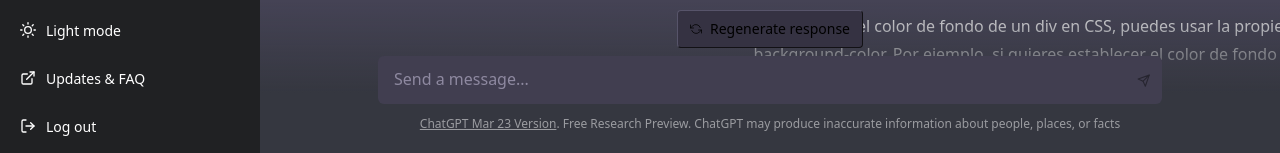
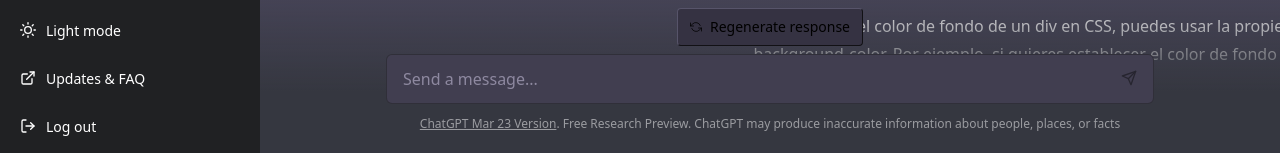
Before and after one commit to angelcast2002/proyecto1_tecweb, a React (Vite) app: page / in a window 1280 px wide. Shown: the part 644-797 px from the top of the page. Built offline with nearby package versions, Linux system fonts and the light colour scheme.

Commit message:
casi-final

```diff
--- a/package.json
+++ b/package.json
@@ -13,7 +13,8 @@
     "eslint": "^7.32.0 || ^8.2.0",
     "prop-types": "^15.8.1",
     "react": "^18.2.0",
-    "react-dom": "^18.2.0"
+    "react-dom": "^18.2.0",
+    "react-textarea-autosize": "^8.4.1"
   },
   "devDependencies": {
     "@types/react": "^18.0.27",
--- /dev/null
+++ b/src/components/Main/ButtonScroll/ButtonScroll.jsx
@@ -0,0 +1,47 @@
+import React, { useState, useEffect } from "react"
+import { BotonScroll } from "./ButtonScroll.module.css"
+
+const ButtonScroll = () => {
+  const [showTopBtn, setShowTopBtn] = useState(false)
+
+  useEffect(() => {
+    window.addEventListener("scroll", () => {
+      if (window.scrollY > 100) {
+        setShowTopBtn(true)
+      } else {
+        setShowTopBtn(false)
+      }
+    })
+  }, [])
+  const scrollToBottom = () => {
+    window.scrollTo({
+      top: document.documentElement.scrollHeight,
+      behavior: "smooth",
+    })
+  }
+  return (
+    <div>
+      {" "}
+      {showTopBtn && (
+        <button className={BotonScroll} type="button" onClick={scrollToBottom}>
+          <svg
+            stroke="currentColor"
+            fill="none"
+            strokeWidth="2"
+            viewBox="0 0 24 24"
+            strokeLinecap="round"
+            strokeLinejoin="round"
+            height="1em"
+            width="1em"
+            xmlns="http://www.w3.org/2000/svg"
+          >
+            <line x1="12" y1="5" x2="12" y2="19" />
+            <polyline points="19 12 12 19 5 12" />
+          </svg>
+        </button>
+      )}{" "}
+    </div>
+  )
+}
+
+export default ButtonScroll
--- /dev/null
+++ b/src/components/Main/ButtonScroll/ButtonScroll.module.css
@@ -0,0 +1,24 @@
+.BotonScroll {
+  position: fixed;
+  display: flex;
+  align-items: center;
+  justify-content: center;
+  height: 26px;
+  width: 26px;
+  bottom: 120px;
+  right: 24px;
+  padding: 0px;
+  z-index: 100;
+  cursor: pointer;
+  background-color: rgb(255, 255, 255, 0.1);
+  border-color: rgb(255, 255, 255, 0.1);
+  border-width: 1px;
+  border-radius: 50%;
+  color: rgb(217, 217, 227);
+}
+
+.BotonScroll svg {
+  width: 16px;
+  height: 16px;
+  margin: 4px;
+}
--- a/src/components/Main/Input/Input.jsx
+++ b/src/components/Main/Input/Input.jsx
@@ -1,4 +1,5 @@
 import React from "react"
+import TextareaAutosize from "react-textarea-autosize"
 import {
   NavBar,
   DivBotonRespuesta,
@@ -6,6 +7,7 @@ import {
   DivTextArea,
   BotonTextArea,
   TextDerechosGPT,
+  TextAreaAutoSizeComponent,
 } from "./Input.module.css"
 
 const Input = () => {
@@ -36,7 +38,12 @@ const Input = () => {
             </button>
           </div>
           <div className={DivTextArea}>
-            <textarea placeholder="Send a message..." />
+            <TextareaAutosize
+              className={TextAreaAutoSizeComponent}
+              placeholder="Send a message..."
+              minRows={1}
+              maxRows={8.33333}
+            />
             <button type="button" className={BotonTextArea}>
               <svg
                 stroke="currentColor"
--- a/src/components/Main/Input/Input.module.css
+++ b/src/components/Main/Input/Input.module.css
@@ -89,7 +89,7 @@
   border-color: rgba(32,33,35,.5);
   border-radius: 0.375rem;
   background-color: rgb(65, 62, 80);
-  width: 768px;
+  width: 750px;
   display: flex;
   position: relative;
   flex-direction: column;
@@ -98,24 +98,28 @@
     -apple-system,Segoe UI,Roboto,Ubuntu,Cantarell,Noto Sans,
     sans-serif,Helvetica Neue,Arial,Apple Color Emoji,
     Segoe UI Emoji,Segoe UI Symbol,Noto Color Emoji;
+  border-style: solid;
 }
 
-.DivTextArea textarea {
-  height: 24px;
-  max-height: 200px;
+.TextAreaAutoSizeComponent {
+  line-height: 24px;
   overflow-y: auto;
   background-color: transparent;
   padding: 0px 1.75rem 0px 0px;
   margin: 0px;
   border: 0px;
   resize: none;
+  font-family: Söhne,ui-sans-serif,system-ui,
+    -apple-system,Segoe UI,Roboto,Ubuntu,Cantarell,Noto Sans,
+    sans-serif,Helvetica Neue,Arial,Apple Color Emoji,
+    Segoe UI Emoji,Segoe UI Symbol,Noto Color Emoji;
 }
 
-.DivTextArea textarea:focus {
+.TextAreaAutoSizeComponent:focus {
   outline: none;
 }
 
-.DivTextArea textarea::placeholder {
+.TextAreaAutoSizeComponent::placeholder {
   font-family: Söhne,ui-sans-serif,system-ui,
     -apple-system,Segoe UI,Roboto,Ubuntu,Cantarell,Noto Sans,
     sans-serif,Helvetica Neue,Arial,Apple Color Emoji,
@@ -130,7 +134,7 @@
   display: block;
   position: absolute;
   right: 8px;
-  bottom: 10px;
+  bottom: 0.625rem;
   padding: 4px;
   opacity: .4;
   background-color: transparent;
@@ -146,6 +150,12 @@
   opacity: 1;
 }
 
+.BotonTextArea svg {
+  width: 16px;
+  height: 16px;
+  margin: 0px 4px 0px 0px;
+}
+
 .TextDerechosGPT {
   padding: 12px 16px 24px 16px;
   color: hsla(0,0%,100%,.5);
--- a/src/components/Main/Main.jsx
+++ b/src/components/Main/Main.jsx
@@ -2,10 +2,12 @@ import React from "react"
 import { Main } from "./Main.module.css"
 import DivRespuesta from "./Respuestas/Respuesta"
 import Input from "./Input/Input"
+import ButtonScroll from "./ButtonScroll/ButtonScroll"
 
 const DivMain = () => {
   return (
     <div className={Main}>
+      <ButtonScroll />
       <DivRespuesta />
       <Input />
     </div>
```
Also changed, not shown: 2 other files (tests, documents, lock files or other folders).
